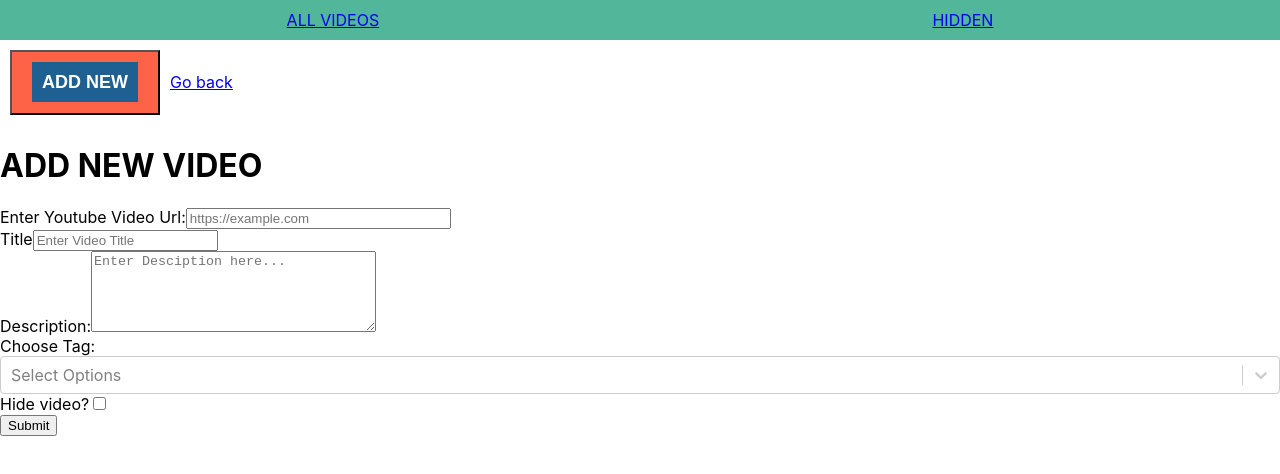
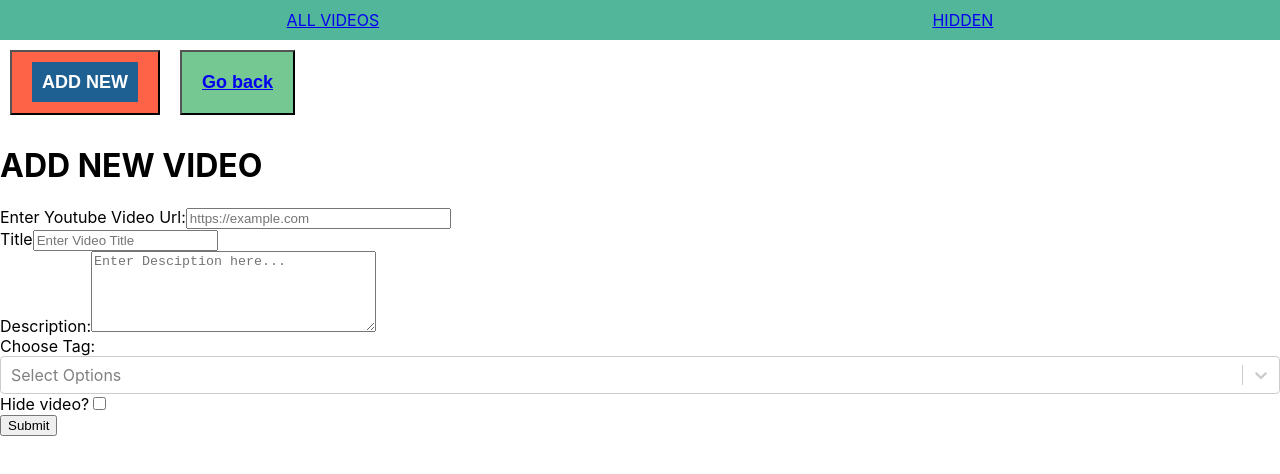
Before and after one commit to AditiJalaj/youtube-listings, a React (Create React App) app: page /add in a window 1280 px wide. Shown: the top 474 px of the page. Built offline with nearby package versions, Linux system fonts and the light colour scheme.

Commit message:
on hiding videos, tags are undefined

```diff
--- a/src/components/AddForm.js
+++ b/src/components/AddForm.js
@@ -54,8 +54,6 @@ const submitForm=(e)=>{
     })
 
     localStorage.setItem(Date.now(),JSON.stringify(documents))
-    //add local storage
-    //2 collections 1. for hidden ,2nd for non-hidden
 
     console.log('documents',documents)
     clearInputs()
@@ -64,7 +62,7 @@ const submitForm=(e)=>{
 }
 
     return ( <>
-        <Link to='/'>Go back</Link>
+       <button> <Link to='/'>Go back</Link> </button>
         <h1> ADD NEW VIDEO </h1>
         <form onSubmit={submitForm}>
 
@@ -102,7 +100,6 @@ const submitForm=(e)=>{
          </section>
 
           <section>
-
             <label htmlFor="tags" >Choose Tag: </label>
             <Select
             value={selectedTag}
@@ -112,7 +109,6 @@ const submitForm=(e)=>{
             options={options}
             onChange={handleSelect}
             />
-
           </section>
 
           <section>
@@ -122,9 +118,9 @@ const submitForm=(e)=>{
            type="checkbox" defaultChecked={checked}
            onChange={()=>{setChecked(!checked)}}
           />
+        </section>
 
-        </section>
-        <input type="submit"/>
+        <input  className="submit" type="submit"/>
 
         </form>
 
--- a/src/components/EachVideo.js
+++ b/src/components/EachVideo.js
@@ -1,6 +1,6 @@
-import { useEffect, useState } from "react";
+import { useState } from "react";
 import { Link } from "react-router-dom";
-import Hidden from "./Hidden";
+
 
 const EachVideo = ({ title, description, tag, hiddenvid, id, url }) => {
 
--- a/src/components/Hidden.js
+++ b/src/components/Hidden.js
@@ -1,5 +1,4 @@
 import useVideos from "../custom-hooks/useVideos";
-import EachVideo from "./EachVideo";
 import {Link} from 'react-router-dom'
 
 const Hidden = () => {
--- a/src/components/VideoListing.js
+++ b/src/components/VideoListing.js
@@ -1,5 +1,4 @@
 import EachVideo from "./EachVideo";
-import { useEffect, useState } from "react";
 import useVideos from '../custom-hooks/useVideos'
 
 
```
